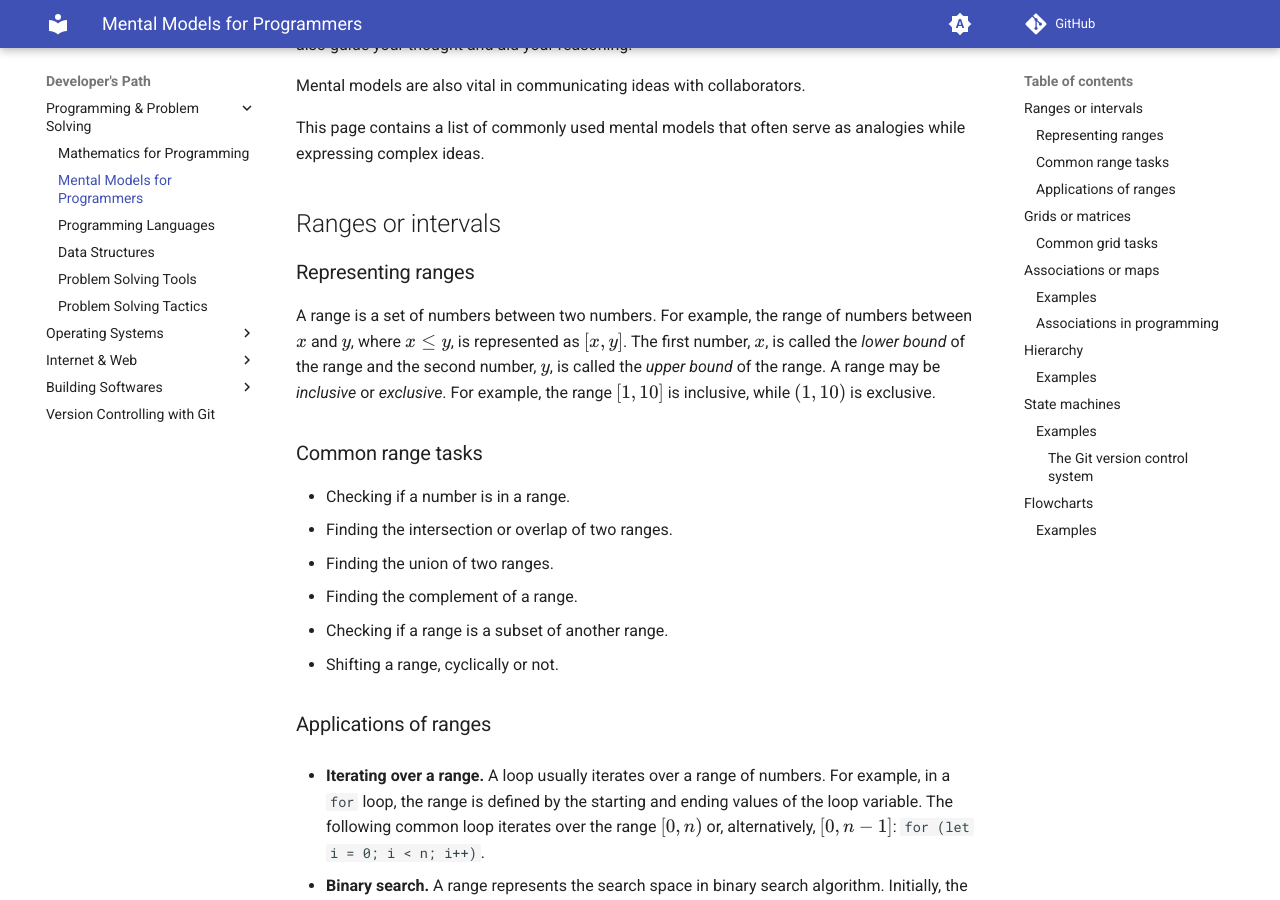
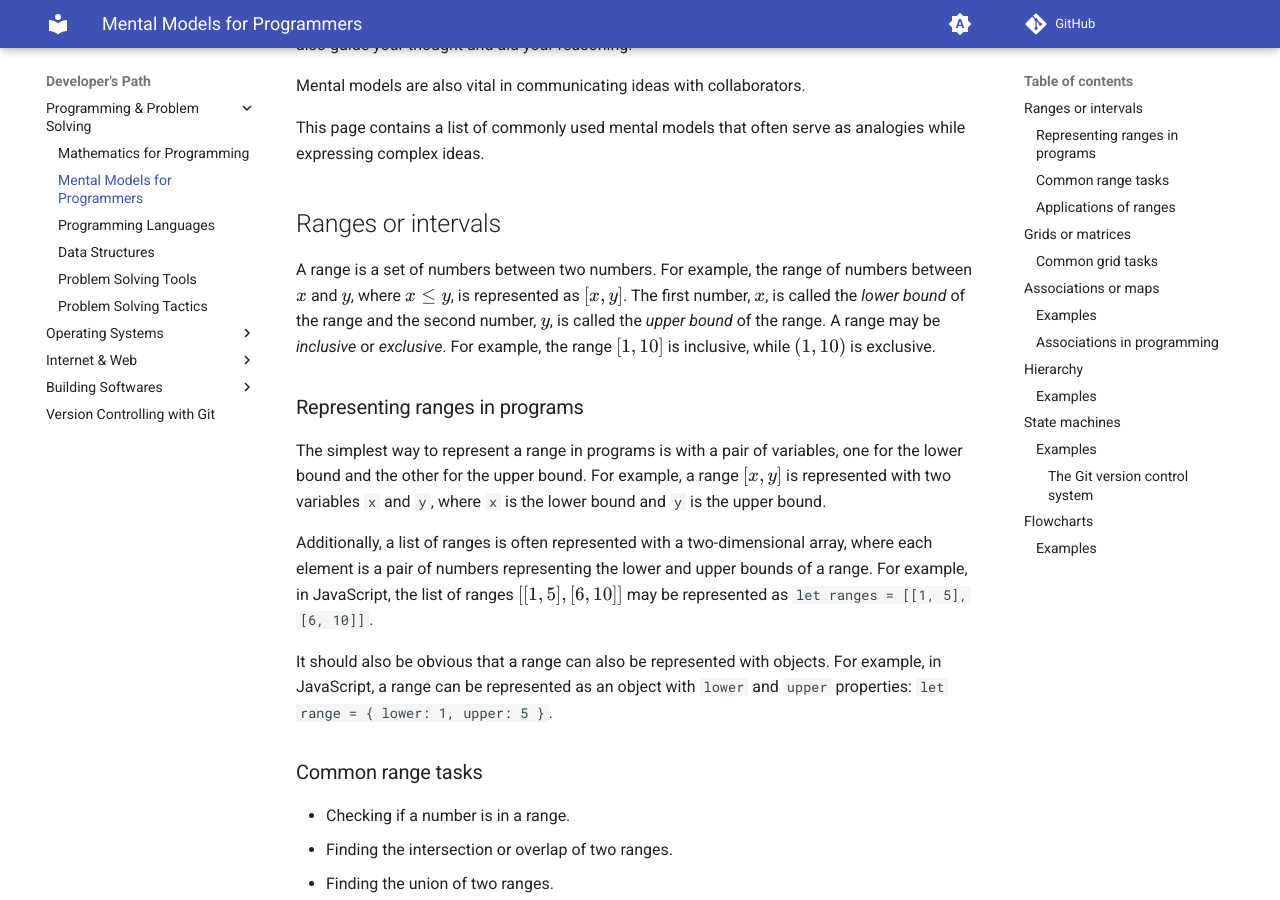
Before and after one commit to gharials/dev-path, an MkDocs documentation site: the page built from docs/programming/mental-models.md, in a window 1280 px wide and 900 px high, scrolled down 199 px. Built offline with MkDocs 1.6.1 and Material for MkDocs 9.7.7, drawn with Linux system fonts in a browser that asks for light colours; comment, search, counter and statistics services are not loaded.

Commit message:
'mental-models': representing ranges in programs.

```diff
--- a/docs/programming/mental-models.md
+++ b/docs/programming/mental-models.md
@@ -8,9 +8,15 @@ This page contains a list of commonly used mental models that often serve as ana
 
 ## Ranges or intervals
 
-### Representing ranges
+A range is a set of numbers between two numbers. For example, the range of numbers between $x$ and $y$, where $x \leq y$, is represented as $[x, y]$. The first number, $x$, is called the _lower bound_ of the range and the second number, $y$, is called the _upper bound_ of the range. A range may be _inclusive_ or _exclusive_. For example, the range $[1, 10]$ is inclusive, while $(1, 10)$ is exclusive.
 
-A range is a set of numbers between two numbers. For example, the range of numbers between $x$ and $y$, where $x \leq y$, is represented as $[x, y]$. The first number, $x$, is called the _lower bound_ of the range and the second number, $y$, is called the _upper bound_ of the range. A range may be _inclusive_ or _exclusive_. For example, the range $[1, 10]$ is inclusive, while $(1, 10)$ is exclusive.
+### Representing ranges in programs
+
+The simplest way to represent a range in programs is with a pair of variables, one for the lower bound and the other for the upper bound. For example, a range $[x, y]$ is represented with two variables `x` and `y`, where `x` is the lower bound and `y` is the upper bound.
+
+Additionally, a list of ranges is often represented with a two-dimensional array, where each element is a pair of numbers representing the lower and upper bounds of a range. For example, in JavaScript, the list of ranges $[[1, 5], [6, 10]]$ may be represented as `let ranges = [[1, 5], [6, 10]]`.
+
+It should also be obvious that a range can also be represented with objects. For example, in JavaScript, a range can be represented as an object with `lower` and `upper` properties: `let range = { lower: 1, upper: 5 }`.
 
 ### Common range tasks
 
```
